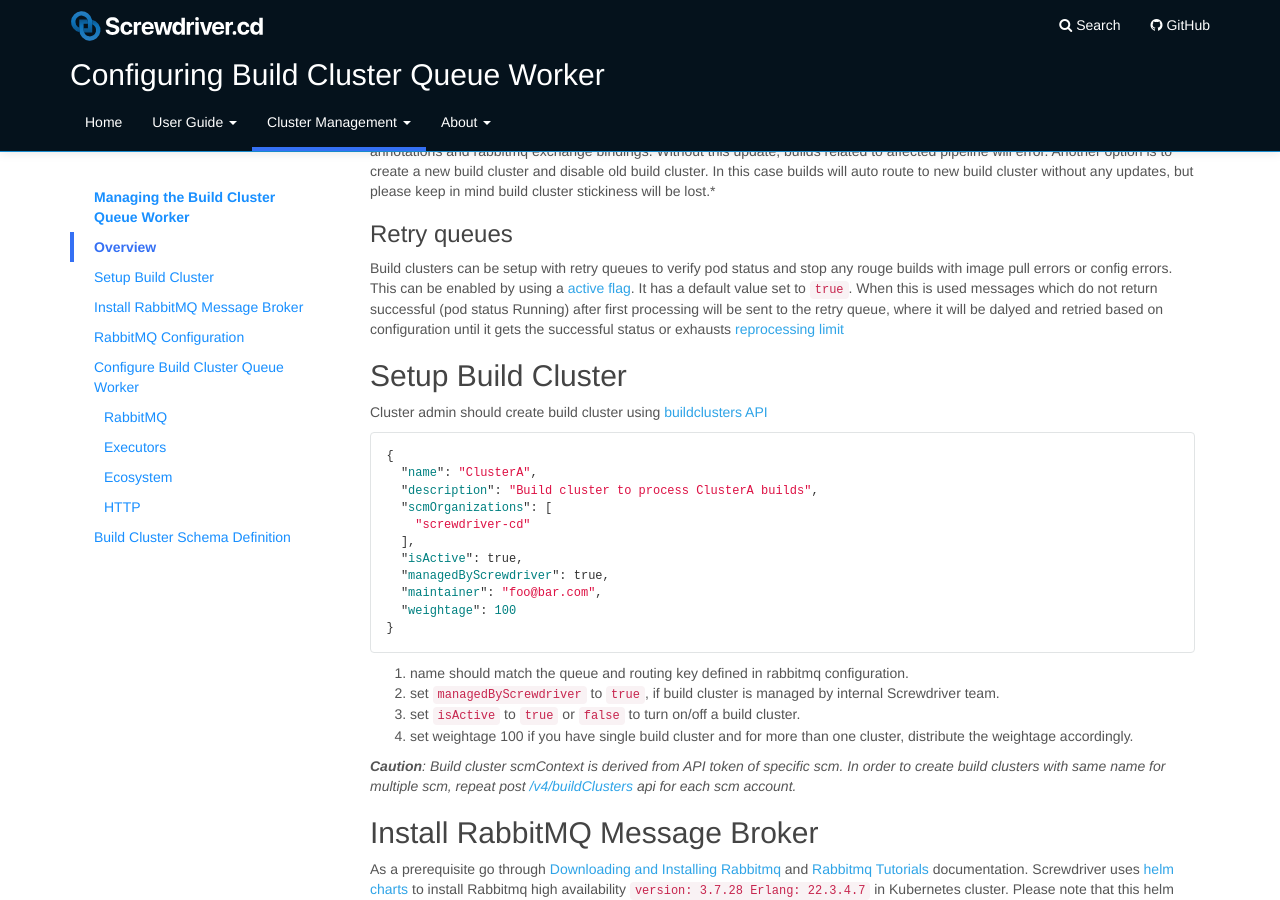
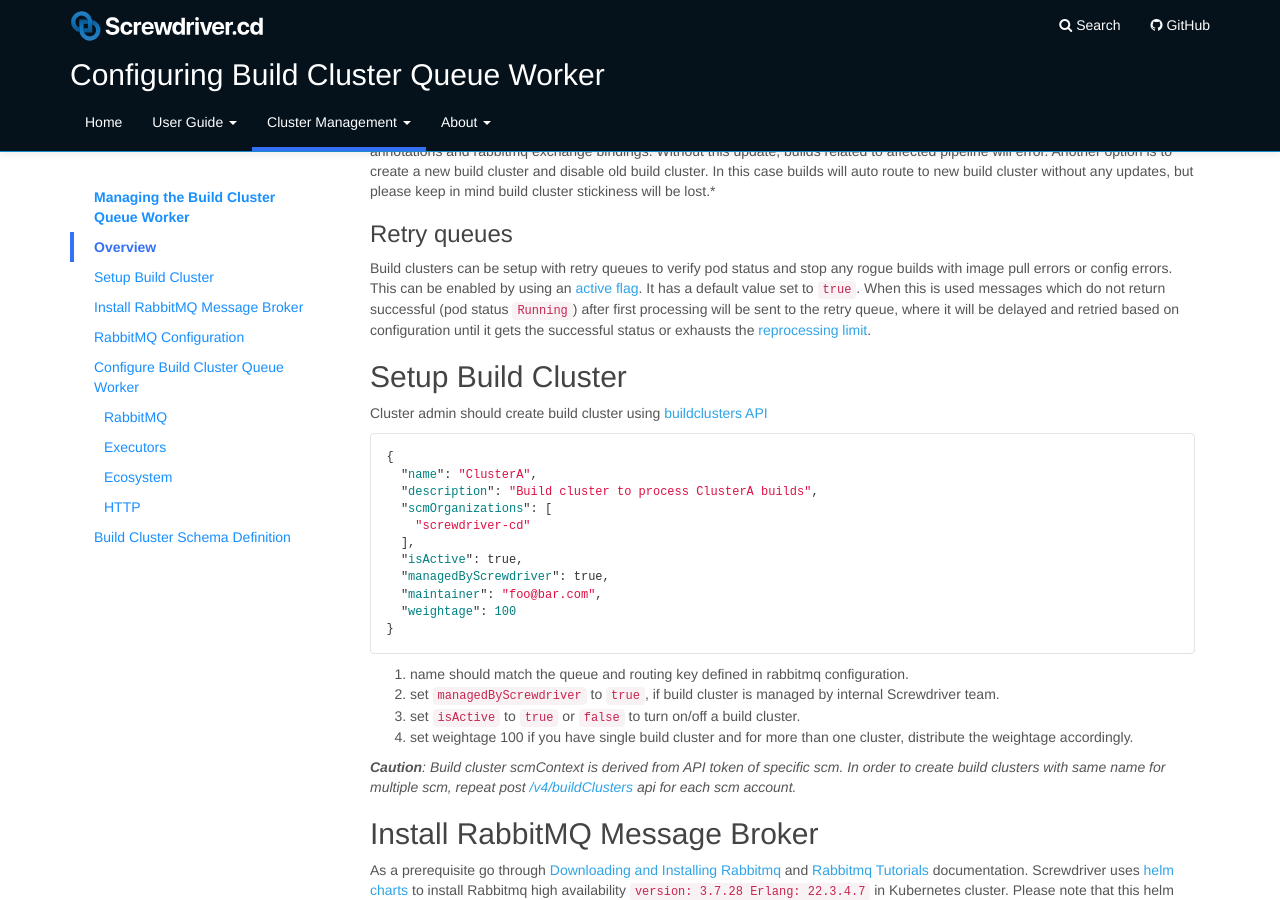
Before and after one commit to screwdriver-cd/guide, a Jekyll site: the page built from docs/cluster-management/configure-buildcluster-queue-worker.md, in a window 1280 px wide and 900 px high, scrolled down 446 px. Built offline with Jekyll 4.4.1, drawn with Linux system fonts in a browser that asks for light colours.

Commit message:
Update docs/cluster-management/configure-buildcluster-queue-worker.md
Co-authored-by: Tiffany K <tiffanykyi@gmail.com>

```diff
--- a/docs/cluster-management/configure-buildcluster-queue-worker.md
+++ b/docs/cluster-management/configure-buildcluster-queue-worker.md
@@ -53,9 +53,9 @@ Another option is to create a new build cluster and disable old build cluster. I
 stickiness will be lost.*
 
 ### Retry queues
-Build clusters can be setup with retry queues to verify pod status and stop any rouge builds with image pull errors or config errors.
-This can be enabled by using a [active flag](https://github.com/screwdriver-cd/buildcluster-queue-worker/blob/master/config/custom-environment-variables.yaml#L352). It has a default value set to `true`.
-When this is used messages which do not return successful (pod status Running) after first processing will be sent to the retry queue, where it will be dalyed and retried based on configuration until it gets the successful status or exhausts [reprocessing limit](https://github.com/screwdriver-cd/buildcluster-queue-worker/blob/master/config/custom-environment-variables.yaml#L348)
+Build clusters can be setup with retry queues to verify pod status and stop any rogue builds with image pull errors or config errors.
+This can be enabled by using an [active flag](https://github.com/screwdriver-cd/buildcluster-queue-worker/blob/master/config/custom-environment-variables.yaml#L352). It has a default value set to `true`.
+When this is used messages which do not return successful (pod status `Running`) after first processing will be sent to the retry queue, where it will be delayed and retried based on configuration until it gets the successful status or exhausts the [reprocessing limit](https://github.com/screwdriver-cd/buildcluster-queue-worker/blob/master/config/custom-environment-variables.yaml#L348).
 
 ## Setup Build Cluster
 
```
